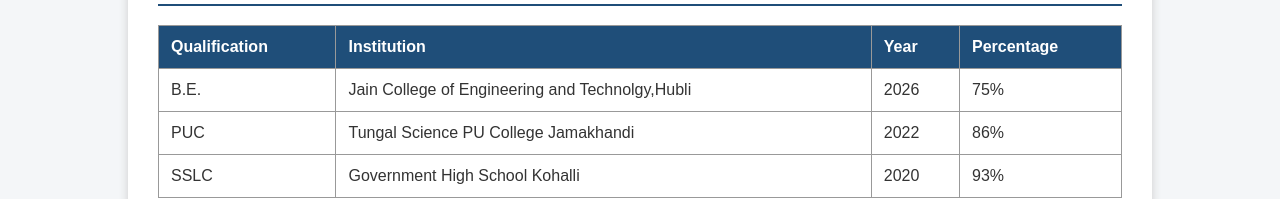
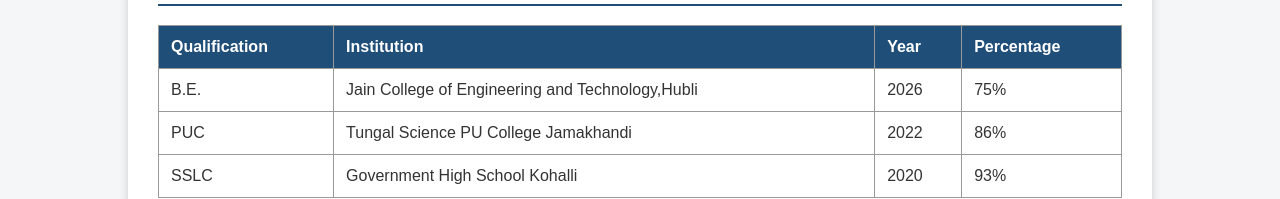
Before and after one commit to pratikshapirangi0332-collab/Resume-Biodata-Website, a plain HTML site: page resume.html in a window 1280 px wide. Shown: the part 560-759 px from the top of the page. Drawn offline with Linux system fonts and the light colour scheme.

Commit message:
Update resume.html

```diff
--- a/resume.html
+++ b/resume.html
@@ -48,7 +48,7 @@
 
         <tr>
             <td>B.E.</td>
-            <td>Jain College of Engineering and Technolgy,Hubli</td>
+            <td>Jain College of Engineering and Technology,Hubli</td>
             <td>2026</td>
             <td>75%</td>
         </tr>
```
